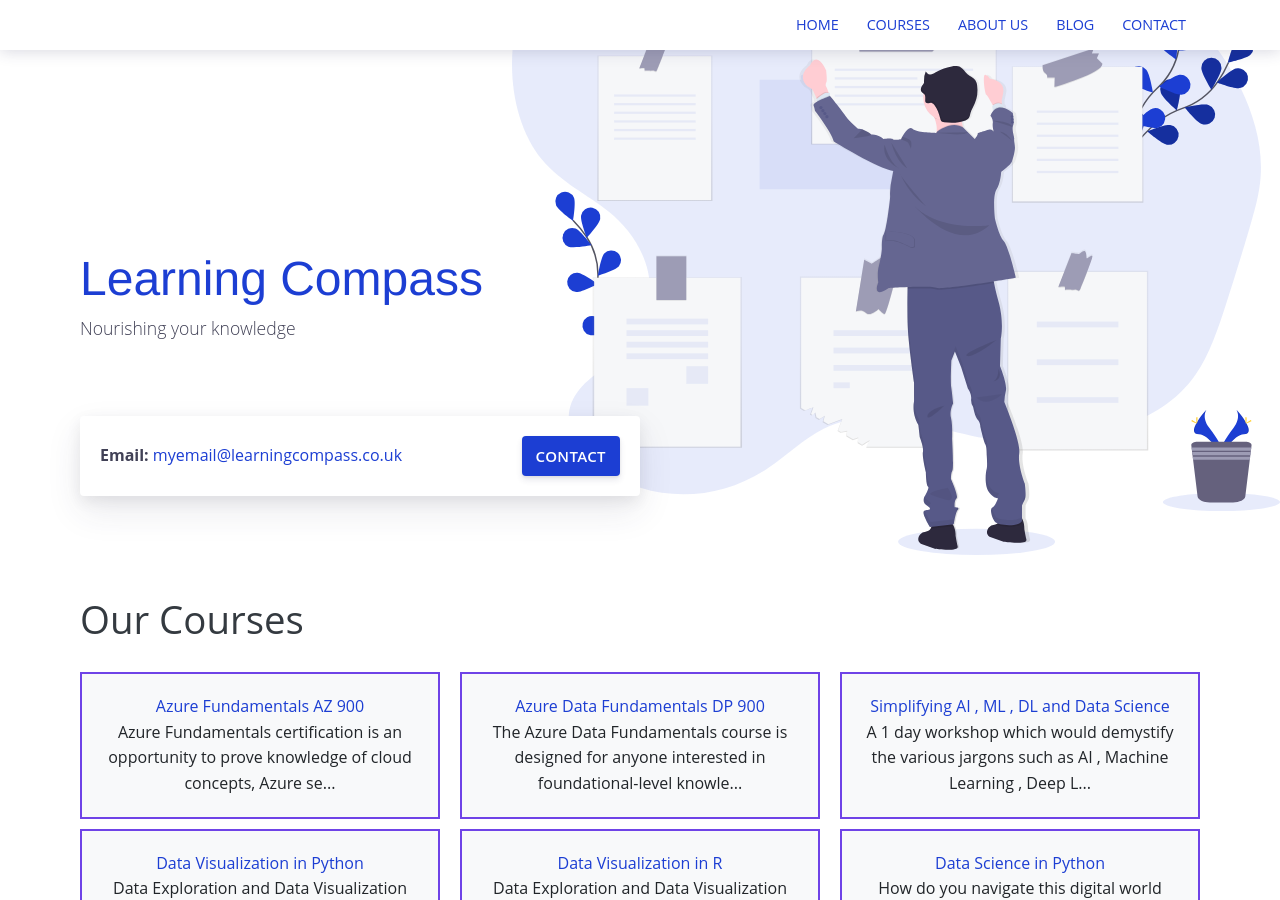
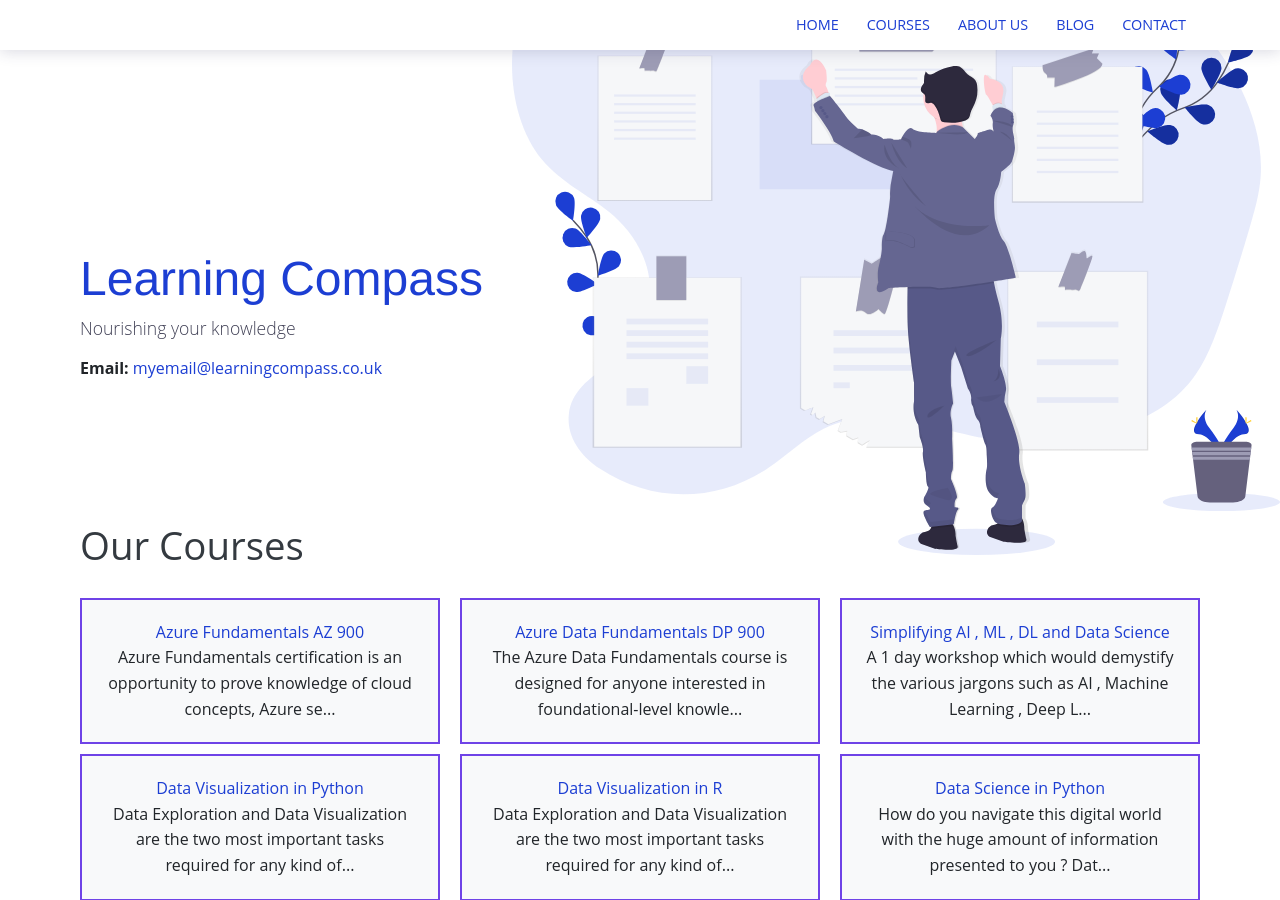
Before and after one commit to learningcompass007/learningcompass007.github.io, a Jekyll site: the page built from index.html, in a window 1280 px wide and 900 px high. Built offline with Jekyll 4.4.1, drawn with Linux system fonts in a browser that asks for light colours.

```diff
--- a/index.html
+++ b/index.html
@@ -7,24 +7,13 @@
   <div class="container">
     <h1>Learning Compass</h1>
     <p>Nourishing your knowledge</p>
+    <div class="call-email"><strong>Email: </strong>
+      <a href="mailto:{{ site.data.contact.email }}">
+        {{ site.data.contact.email }}
+      </a>
+    </div>
    </div>
 </div>
-
-<div class="container pt-2">
-  <div class="call">
-    <div class="call-box-top">
-       <div class="call-email"><strong>Email: </strong>
-        <a href="mailto:{{ site.data.contact.email }}">
-          {{ site.data.contact.email }}
-        </a>
-      </div>
-    </div>
-    <div class="call-box-bottom">
-      <a href="{{site.baseurl}}/contact" class="button">Contact</a>
-    </div>
-  </div>
-</div>
-
 
 
 <div class="container pt-8 pt-md-10">
```
